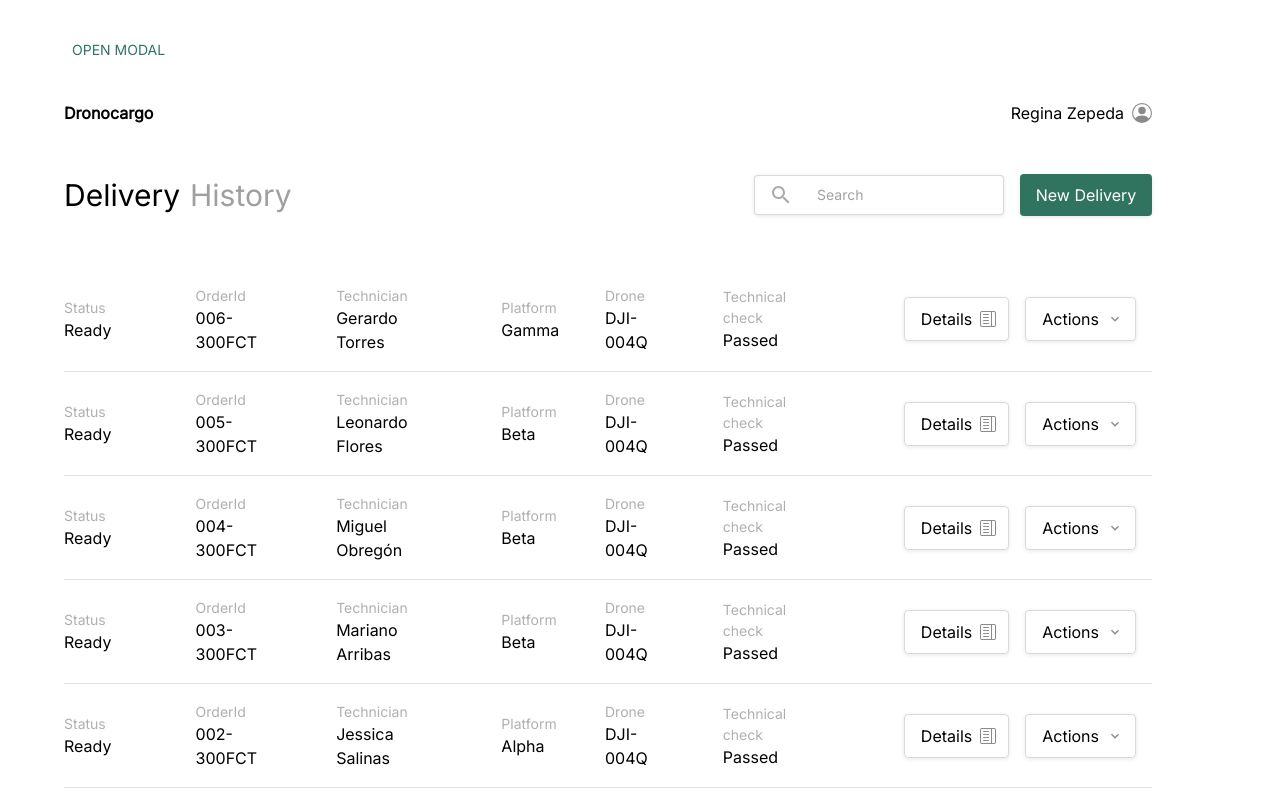
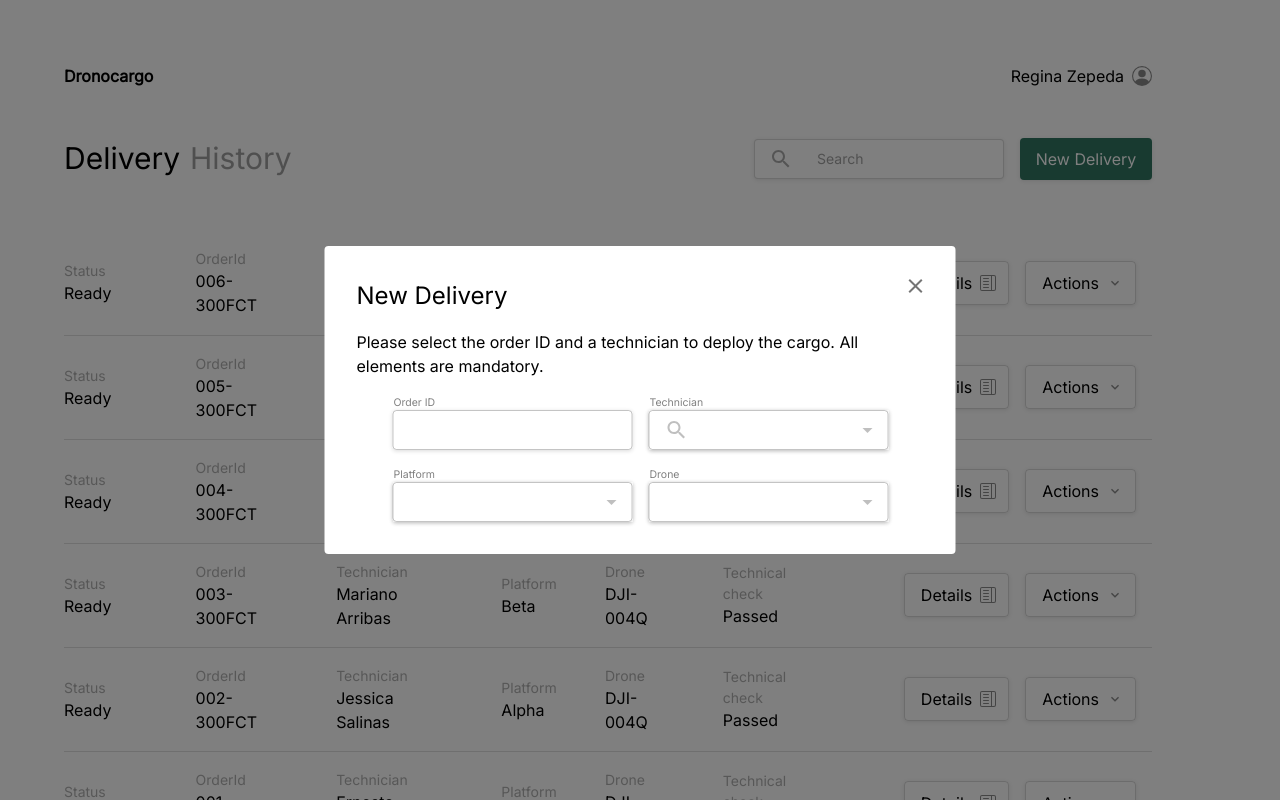
Before and after one commit to pichar376/deliveries-app, a React (Create React App) app: page / in a window 1280 px wide. Both pictures are taken after a click on the button "New Delivery". Shown: the top 800 px of the page. Built offline with nearby package versions, Linux system fonts and the light colour scheme.

Commit message:
inserted data in autocomplete components

```diff
--- a/src/components/AutocompleteBase/AutocompleteBase.jsx
+++ b/src/components/AutocompleteBase/AutocompleteBase.jsx
@@ -1,14 +1,18 @@
 import { Autocomplete, Box, Typography } from "@mui/material";
+import { useState } from "react";
 import { buttonStyle, labelTextModals } from "../../global.styles";
 import TextFieldBase from "../TextFieldBase/TextFeldBase";
 const optionDefault = ["no options"];
 
-const AutocompleteBase = ({ options, labelProp, startAdornment, ...rest }) => {
+const AutocompleteBase = ({
+  options,
+  labelProp,
+  startAdornment,
+  label,
+  onChange,
+}) => {
   return (
     <Box>
-      <Typography sx={labelTextModals} htmlFor="autocomplete">
-        {labelProp}
-      </Typography>
       <Autocomplete
         sx={{
           ...buttonStyle,
@@ -30,7 +34,12 @@ const AutocompleteBase = ({ options, labelProp, startAdornment, ...rest }) => {
         options={options ? options : optionDefault}
         id="autocomplete"
         renderInput={(params) => (
-          <TextFieldBase {...params} startAdornment={startAdornment} />
+          <TextFieldBase
+            {...params}
+            startAdornment={startAdornment}
+            onChange={onChange}
+            label={label}
+          />
         )}
       />
     </Box>
--- a/src/components/ModalBase/ModalBase.jsx
+++ b/src/components/ModalBase/ModalBase.jsx
@@ -1,5 +1,4 @@
-import { Box, Button, IconButton, Modal, Typography } from "@mui/material";
-import { useState } from "react";
+import { Box, IconButton, Modal, Typography } from "@mui/material";
 import { modalStyle, titleStyles } from "./Modal.styles";
 import ClearIcon from "@mui/icons-material/Clear";
 
@@ -8,18 +7,14 @@ const ModalBase = ({
   descriptionModal,
   renderBody,
   renderFooter,
+  openModal,
+  handleClick,
 }) => {
-  const [open, setOpen] = useState(false);
-  const handleOpen = () => setOpen(true);
-  const handleClose = () => setOpen(false);
   return (
-    <div>
-      <Button onClick={handleOpen}>Open modal</Button>
-
+    <Box>
       <Modal
         sx={{}}
-        open={open}
-        onClose={handleClose}
+        open={openModal}
         aria-labelledby="modal-modal-title"
         aria-describedby="modal-modal-description"
       >
@@ -27,6 +22,7 @@ const ModalBase = ({
           <Box>
             <Typography sx={titleStyles}>{titleModal}</Typography>
             <IconButton
+              onClick={handleClick}
               sx={{
                 position: "absolute",
                 right: "20px",
@@ -44,7 +40,7 @@ const ModalBase = ({
           {renderFooter && <Box>{renderFooter()}</Box>}
         </Box>
       </Modal>
-    </div>
+    </Box>
   );
 };
 
--- a/src/components/Search/Search.jsx
+++ b/src/components/Search/Search.jsx
@@ -1,8 +1,15 @@
 import { Box, Typography } from "@mui/material";
+import { useState } from "react";
+import DeliveryModal from "../../pages/Delivery/components/DeliveryModal/DeliveryModal";
 import DeliveryButton from "./components/DeliveryButton/DeliveryButton";
 import Input from "./components/Input/Input";
 
 const Search = () => {
+  const [openModal, setOpenModal] = useState(false);
+
+  const handleClick = () => {
+    setOpenModal(!openModal);
+  };
   return (
     <Box sx={{ display: "flex", mt: "3rem", alignItems: "center" }}>
       <Box sx={{ display: "flex", flexGrow: 1 }}>
@@ -24,7 +31,14 @@ const Search = () => {
         </Typography>
       </Box>
       <Input />
-      <DeliveryButton />
+      <DeliveryButton onClick={handleClick} />
+      {openModal && (
+        <DeliveryModal
+          openModal={openModal}
+          setOpenModal={setOpenModal}
+          handleClick={handleClick}
+        />
+      )}
     </Box>
   );
 };
--- a/src/components/Search/components/DeliveryButton/DeliveryButton.jsx
+++ b/src/components/Search/components/DeliveryButton/DeliveryButton.jsx
@@ -1,7 +1,7 @@
 import * as React from "react";
 import Button from "../../../Button/Button";
 
-export default function DeliveryButton() {
+export default function DeliveryButton({ onClick }) {
   return (
     <Button
       variant="contained"
@@ -16,6 +16,7 @@ export default function DeliveryButton() {
           backgroundColor: "#307465",
         },
       }}
+      onClick={onClick}
     >
       New Delivery
     </Button>
--- a/src/components/TextFieldBase/TextFeldBase.jsx
+++ b/src/components/TextFieldBase/TextFeldBase.jsx
@@ -1,15 +1,35 @@
-import { FormControl, Typography } from "@mui/material";
+import { FormControl, InputLabel, Typography } from "@mui/material";
 import { buttonStyle, labelTextModals } from "../../global.styles";
 import { OutlinedInput } from "@mui/material";
 
-const TextFieldBase = ({ labelProp, InputProps, inputProps, ...rest }) => {
+const TextFieldBase = ({
+  label,
+  onChange,
+  value,
+  InputProps,
+  inputProps,
+  id,
+  InputLabelProps,
+  ...rest
+}) => {
   return (
-    <FormControl>
-      <Typography sx={labelTextModals}>{labelProp}</Typography>
+    <FormControl sx={{}}>
+      {label && (
+        <InputLabel
+          shrink
+          htmlFor={id}
+          {...InputLabelProps}
+          sx={{ ...labelTextModals, top: "-.4rem", left: "-.8rem" }}
+        >
+          {label}
+        </InputLabel>
+      )}
       <OutlinedInput
         inputProps={inputProps}
         {...InputProps}
         {...rest}
+        value={value}
+        onChange={onChange}
         sx={{ ...buttonStyle, width: "240px", height: "40px" }}
       />
     </FormControl>
--- a/src/pages/Delivery/Delivery.jsx
+++ b/src/pages/Delivery/Delivery.jsx
@@ -1,16 +1,14 @@
-import { Box, Input, ThemeProvider } from "@mui/material";
+import { Box, ThemeProvider } from "@mui/material";
 import Header from "../../components/Header/Header";
 import { styleDelivery } from "./Delivery.styles";
 import Search from "../../components/Search/Search";
 import TableData from "../../components/TableData/Table-data";
 import Footer from "../../components/Footer/Footer";
 import theme from "../../globalThem";
-import DeliveryModal from "./components/DeliveryModal/DeliveryModal";
 
 const Delivery = () => {
   return (
     <ThemeProvider theme={theme}>
-      <DeliveryModal />
       <Box sx={styleDelivery}>
         <Header />
         <Search />
--- a/src/pages/Delivery/components/DeliveryModal/DeliveryModal.jsx
+++ b/src/pages/Delivery/components/DeliveryModal/DeliveryModal.jsx
@@ -2,10 +2,23 @@ import { Stack } from "@mui/system";
 import { useState } from "react";
 import AutocompleteBase from "../../../../components/AutocompleteBase/AutocompleteBase";
 import ModalBase from "../../../../components/ModalBase/ModalBase";
-import Input from "../../../../components/Search/components/Input/Input";
 import TextFieldBase from "../../../../components/TextFieldBase/TextFeldBase";
 import SearchIcon from "@mui/icons-material/Search";
 import { InputAdornment } from "@mui/material";
+import dataBase from "../../../../dataBase";
+
+const getLabelProps = (data, prop) => {
+  const renderData = data.map((el, index) => el[prop]);
+
+  const result = renderData.reduce((acc, item) => {
+    if (!acc.includes(item)) {
+      acc.push(item);
+    }
+    return acc;
+  }, []);
+
+  return result;
+};
 
 const stackStyles = {
   display: "flex",
@@ -15,10 +28,18 @@ const stackStyles = {
   justifyContent: "center",
 };
 
-const DeliveryModal = () => {
+const DeliveryModal = ({ openModal, handleClick }) => {
+  const [form, setForm] = useState({
+    platform: "",
+    drone: "",
+    technician: "",
+    orderId: "",
+  });
   return (
     <>
       <ModalBase
+        handleClick={handleClick}
+        openModal={openModal}
         titleModal="New Delivery"
         descriptionModal="Please select the order ID and a technician to deploy the cargo. All
             elements are mandatory."
@@ -26,7 +47,13 @@ const DeliveryModal = () => {
           return (
             <>
               <Stack sx={stackStyles}>
-                <TextFieldBase labelProp="Order Id" />
+                <TextFieldBase
+                  label="Order ID"
+                  onChange={(e) => {
+                    setForm({ orderId: e.target.value });
+                  }}
+                  value={form.orderId}
+                />
                 <AutocompleteBase
                   startAdornment={
                     <InputAdornment position="start">
@@ -35,13 +62,37 @@ const DeliveryModal = () => {
                       />
                     </InputAdornment>
                   }
-                  options={top100Films}
-                  labelProp="Technician"
+                  options={getLabelProps(dataBase, "technician")}
+                  label="Technician"
+                  value={form.technician}
+                  onChange={(e, value) => {
+                    setForm({
+                      technician: e.target.value,
+                    });
+                  }}
                 />
               </Stack>
               <Stack sx={stackStyles}>
-                <AutocompleteBase options={top100Films} labelProp="Platform" />
-                <AutocompleteBase options={top100Films} labelProp="Drone" />
+                <AutocompleteBase
+                  options={getLabelProps(dataBase, "platform")}
+                  label="Platform"
+                  value={form.platform}
+                  onChange={(e) => {
+                    setForm({
+                      platform: e.target.value,
+                    });
+                  }}
+                />
+                <AutocompleteBase
+                  options={getLabelProps(dataBase, "drone")}
+                  label="Drone"
+                  value={form.drone}
+                  onChange={(e) => {
+                    setForm({
+                      drone: e.target.value,
+                    });
+                  }}
+                />
               </Stack>
             </>
           );
@@ -52,131 +103,3 @@ const DeliveryModal = () => {
 };
 
 export default DeliveryModal;
-
-const top100Films = [
-  { label: "The Shawshank Redemption", year: 1994 },
-  { label: "The Godfather", year: 1972 },
-  { label: "The Godfather: Part II", year: 1974 },
-  { label: "The Dark Knight", year: 2008 },
-  { label: "12 Angry Men", year: 1957 },
-  { label: "Schindler's List", year: 1993 },
-  { label: "Pulp Fiction", year: 1994 },
-  {
-    label: "The Lord of the Rings: The Return of the King",
-    year: 2003,
-  },
-  { label: "The Good, the Bad and the Ugly", year: 1966 },
-  { label: "Fight Club", year: 1999 },
-  {
-    label: "The Lord of the Rings: The Fellowship of the Ring",
-    year: 2001,
-  },
-  {
-    label: "Star Wars: Episode V - The Empire Strikes Back",
-    year: 1980,
-  },
-  { label: "Forrest Gump", year: 1994 },
-  { label: "Inception", year: 2010 },
-  {
-    label: "The Lord of the Rings: The Two Towers",
-    year: 2002,
-  },
-  { label: "One Flew Over the Cuckoo's Nest", year: 1975 },
-  { label: "Goodfellas", year: 1990 },
-  { label: "The Matrix", year: 1999 },
-  { label: "Seven Samurai", year: 1954 },
-  {
-    label: "Star Wars: Episode IV - A New Hope",
-    year: 1977,
-  },
-  { label: "City of God", year: 2002 },
-  { label: "Se7en", year: 1995 },
-  { label: "The Silence of the Lambs", year: 1991 },
-  { label: "It's a Wonderful Life", year: 1946 },
-  { label: "Life Is Beautiful", year: 1997 },
-  { label: "The Usual Suspects", year: 1995 },
-  { label: "Léon: The Professional", year: 1994 },
-  { label: "Spirited Away", year: 2001 },
-  { label: "Saving Private Ryan", year: 1998 },
-  { label: "Once Upon a Time in the West", year: 1968 },
-  { label: "American History X", year: 1998 },
-  { label: "Interstellar", year: 2014 },
-  { label: "Casablanca", year: 1942 },
-  { label: "City Lights", year: 1931 },
-  { label: "Psycho", year: 1960 },
-  { label: "The Green Mile", year: 1999 },
-  { label: "The Intouchables", year: 2011 },
-  { label: "Modern Times", year: 1936 },
-  { label: "Raiders of the Lost Ark", year: 1981 },
-  { label: "Rear Window", year: 1954 },
-  { label: "The Pianist", year: 2002 },
-  { label: "The Departed", year: 2006 },
-  { label: "Terminator 2: Judgment Day", year: 1991 },
-  { label: "Back to the Future", year: 1985 },
-  { label: "Whiplash", year: 2014 },
-  { label: "Gladiator", year: 2000 },
-  { label: "Memento", year: 2000 },
-  { label: "The Prestige", year: 2006 },
-  { label: "The Lion King", year: 1994 },
-  { label: "Apocalypse Now", year: 1979 },
-  { label: "Alien", year: 1979 },
-  { label: "Sunset Boulevard", year: 1950 },
-  {
-    label:
-      "Dr. Strangelove or: How I Learned to Stop Worrying and Love the Bomb",
-    year: 1964,
-  },
-  { label: "The Great Dictator", year: 1940 },
-  { label: "Cinema Paradiso", year: 1988 },
-  { label: "The Lives of Others", year: 2006 },
-  { label: "Grave of the Fireflies", year: 1988 },
-  { label: "Paths of Glory", year: 1957 },
-  { label: "Django Unchained", year: 2012 },
-  { label: "The Shining", year: 1980 },
-  { label: "WALL·E", year: 2008 },
-  { label: "American Beauty", year: 1999 },
-  { label: "The Dark Knight Rises", year: 2012 },
-  { label: "Princess Mononoke", year: 1997 },
-  { label: "Aliens", year: 1986 },
-  { label: "Oldboy", year: 2003 },
-  { label: "Once Upon a Time in America", year: 1984 },
-  { label: "Witness for the Prosecution", year: 1957 },
-  { label: "Das Boot", year: 1981 },
-  { label: "Citizen Kane", year: 1941 },
-  { label: "North by Northwest", year: 1959 },
-  { label: "Vertigo", year: 1958 },
-  {
-    label: "Star Wars: Episode VI - Return of the Jedi",
-    year: 1983,
-  },
-  { label: "Reservoir Dogs", year: 1992 },
-  { label: "Braveheart", year: 1995 },
-  { label: "M", year: 1931 },
-  { label: "Requiem for a Dream", year: 2000 },
-  { label: "Amélie", year: 2001 },
-  { label: "A Clockwork Orange", year: 1971 },
-  { label: "Like Stars on Earth", year: 2007 },
-  { label: "Taxi Driver", year: 1976 },
-  { label: "Lawrence of Arabia", year: 1962 },
-  { label: "Double Indemnity", year: 1944 },
-  {
-    label: "Eternal Sunshine of the Spotless Mind",
-    year: 2004,
-  },
-  { label: "Amadeus", year: 1984 },
-  { label: "To Kill a Mockingbird", year: 1962 },
-  { label: "Toy Story 3", year: 2010 },
-  { label: "Logan", year: 2017 },
-  { label: "Full Metal Jacket", year: 1987 },
-  { label: "Dangal", year: 2016 },
-  { label: "The Sting", year: 1973 },
-  { label: "2001: A Space Odyssey", year: 1968 },
-  { label: "Singin' in the Rain", year: 1952 },
-  { label: "Toy Story", year: 1995 },
-  { label: "Bicycle Thieves", year: 1948 },
-  { label: "The Kid", year: 1921 },
-  { label: "Inglourious Basterds", year: 2009 },
-  { label: "Snatch", year: 2000 },
-  { label: "3 Idiots", year: 2009 },
-  { label: "Monty Python and the Holy Grail", year: 1975 },
-];
```
